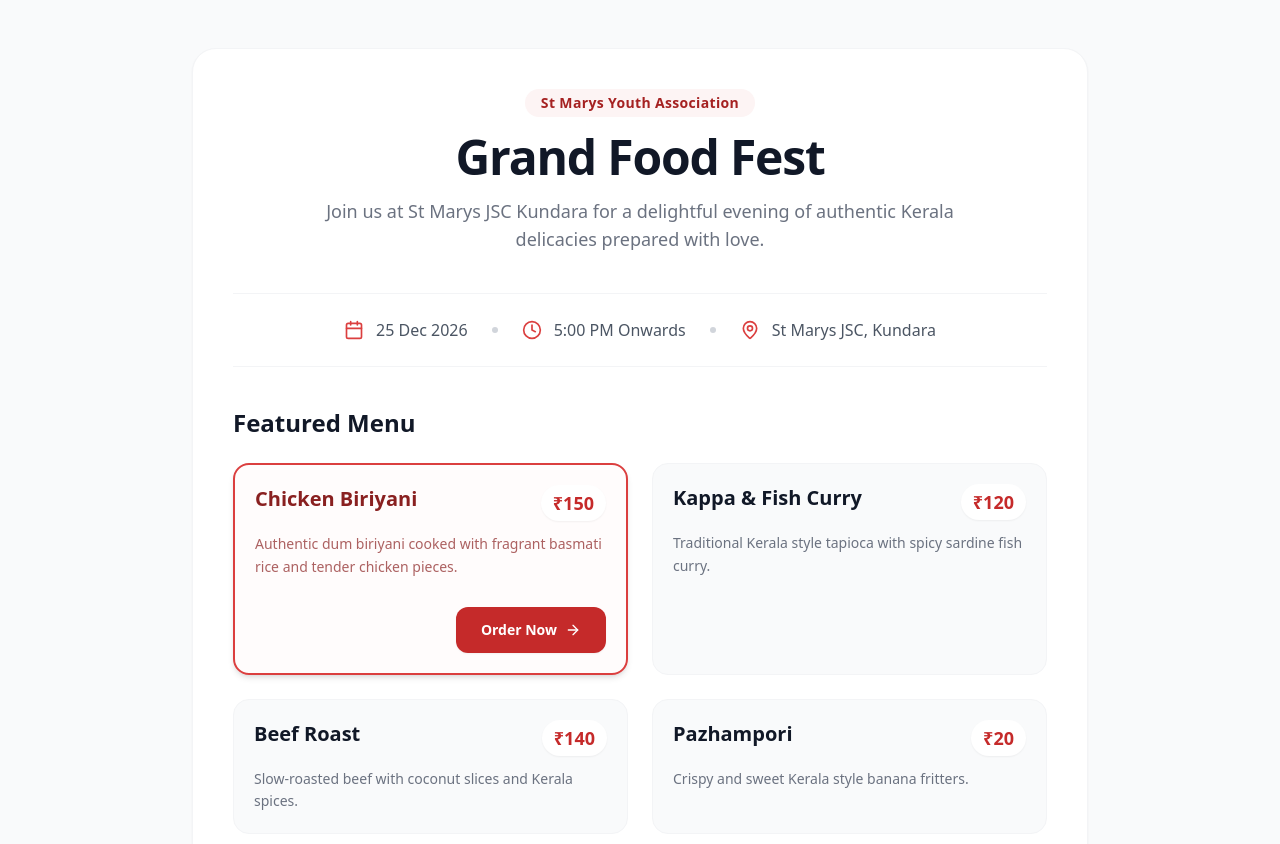
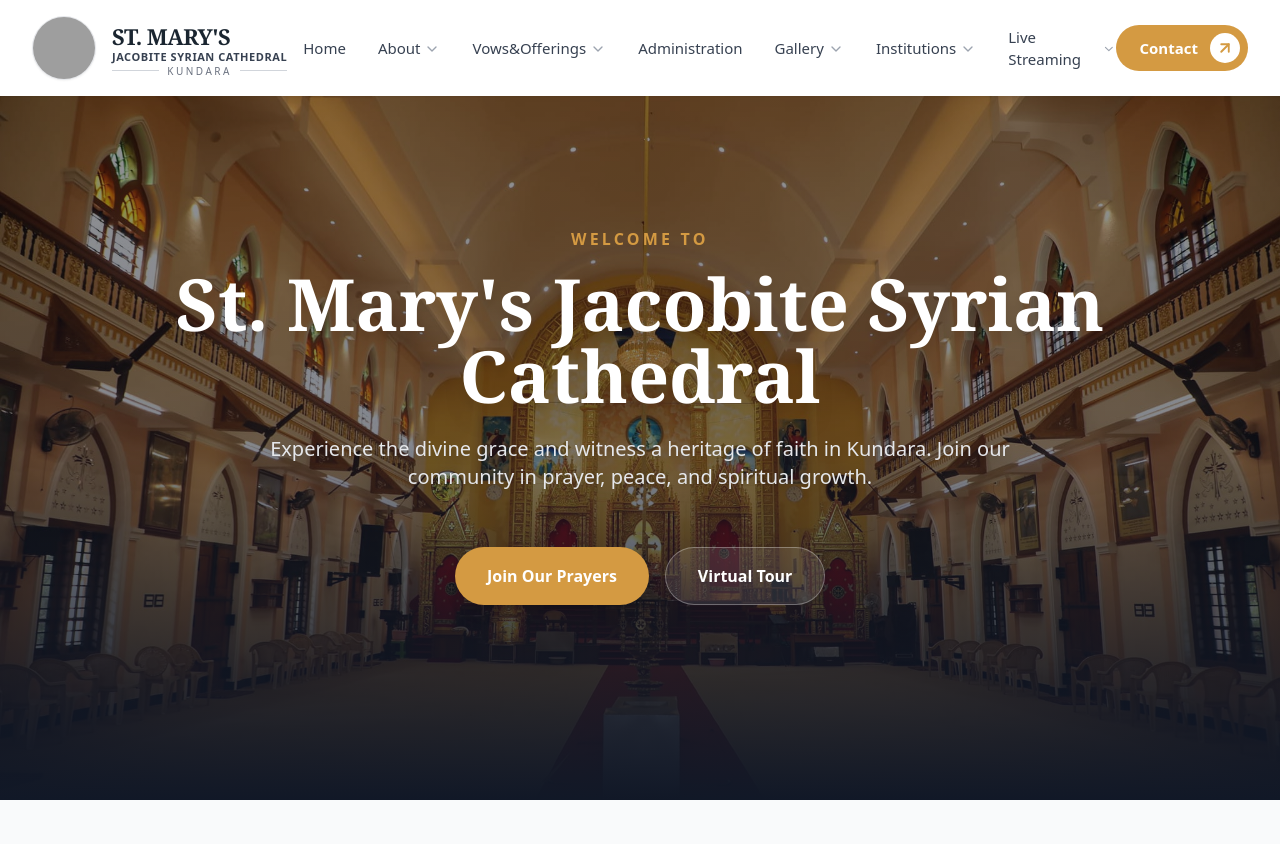
Before and after one commit to alanreji2004/stmarysjsckundara, a React (Vite) app: page / in a window 1280 px wide. Before the commit this address led to /foodfest. Shown: the top 844 px of the page. After the commit the page ends 800 px from the top, so only its background shows below. Built offline with nearby package versions, Linux system fonts and the light colour scheme; no server answers; grey boxes are pictures that could not be loaded.

Commit message:
initial home page

```diff
--- a/src/App.jsx
+++ b/src/App.jsx
@@ -1,6 +1,7 @@
 import { BrowserRouter as Router, Routes, Route, Navigate } from 'react-router-dom'
 import FoodFest from './pages/FoodFest'
 import OrderBiriyani from './pages/OrderBiriyani'
+import Home from './pages/Home'
 
 function App() {
   return (
@@ -8,7 +9,7 @@
       <div className="min-h-screen bg-gray-50 flex flex-col font-sans text-gray-900">
         <main className="flex-grow">
           <Routes>
-            <Route path="/" element={<Navigate to="/foodfest" replace />} />
+            <Route path="/" element={<Home />} />
             <Route path="/foodfest" element={<FoodFest />} />
             <Route path="/foodfest/orderbiriyani" element={<OrderBiriyani />} />
           </Routes>
--- /dev/null
+++ b/src/components/Navbar.jsx
@@ -0,0 +1,97 @@
+import React, { useState } from 'react';
+import { ChevronDown, ArrowUpRight, Menu, X } from 'lucide-react';
+import { Link } from 'react-router-dom';
+
+const NavItem = ({ title, hasDropdown }) => (
+  <div className="flex items-center gap-1 cursor-pointer hover:text-[#d49a42] transition-colors text-gray-700 font-medium text-[15px]">
+    {title}
+    {hasDropdown && <ChevronDown size={16} className="text-gray-400 mt-0.5" />}
+  </div>
+);
+
+const Navbar = () => {
+  const [isOpen, setIsOpen] = useState(false);
+
+  return (
+    <nav className="fixed w-full top-0 bg-white shadow-sm z-50">
+      <div className="max-w-[1400px] mx-auto px-4 md:px-8">
+        <div className="flex items-center justify-between h-24">
+
+          {/* Logo Section */}
+          <Link to="/" className="flex items-center gap-4 group">
+            <div className="w-16 h-16 rounded-full overflow-hidden bg-gray-100 flex-shrink-0 border shadow-sm">
+              <img
+                src="/src/assets/logo.png"
+                alt="Church Logo"
+                className="w-full h-full object-cover"
+                onError={(e) => {
+                  e.target.src = "https://ui-avatars.com/api/?name=St+Marys&background=f3f4f6&color=6b7280";
+                }}
+              />
+            </div>
+            <div className="flex flex-col justify-center translate-y-0.5">
+              <span className="font-bold text-xl md:text-[22px] text-[#1a2530] tracking-tight leading-none" style={{ fontFamily: 'Georgia, serif' }}>
+                ST. MARY'S
+              </span>
+              <span className="font-semibold text-[10px] md:text-[11px] text-gray-700 uppercase tracking-wider mt-1 leading-none">
+                Jacobite Syrian Cathedral
+              </span>
+              <div className="flex items-center justify-center mt-1 w-full gap-2">
+                <div className="h-[1px] bg-gray-300 flex-grow"></div>
+                <span className="font-medium text-[9px] md:text-[10px] text-gray-500 uppercase tracking-[0.25em] leading-none">
+                  Kundara
+                </span>
+                <div className="h-[1px] bg-gray-300 flex-grow"></div>
+              </div>
+            </div>
+          </Link>
+
+          {/* Desktop Navigation */}
+          <div className="hidden lg:flex flex-1 justify-center items-center xl:gap-8 gap-5 ml-4">
+            <NavItem title="Home" />
+            <NavItem title="About" hasDropdown />
+            <NavItem title="Vows&Offerings" hasDropdown />
+            <NavItem title="Administration" />
+            <NavItem title="Gallery" hasDropdown />
+            <NavItem title="Institutions" hasDropdown />
+            <NavItem title="Live Streaming" hasDropdown />
+          </div>
+
+          {/* Right Action Button & Mobile Toggle */}
+          <div className="flex items-center gap-4">
+            <button className="hidden sm:flex bg-[#d49a42] text-white pl-5 pr-2 py-2 rounded-full items-center gap-3 font-semibold hover:bg-[#c38a36] hover:shadow-md transition-all group">
+              <span className="text-[15px] pl-1">Contact</span>
+              <div className="bg-white text-[#d49a42] p-1.5 rounded-full group-hover:rotate-45 transition-transform duration-300">
+                <ArrowUpRight size={18} strokeWidth={2.5} />
+              </div>
+            </button>
+            <button
+              className="lg:hidden p-2 text-gray-600 hover:text-gray-900"
+              onClick={() => setIsOpen(!isOpen)}
+            >
+              {isOpen ? <X size={28} /> : <Menu size={28} />}
+            </button>
+          </div>
+        </div>
+      </div>
+
+      {/* Mobile Menu */}
+      {isOpen && (
+        <div className="lg:hidden absolute top-24 left-0 w-full bg-white shadow-lg border-t border-gray-100 py-4 px-6 flex flex-col gap-4 animate-fade-in">
+          <NavItem title="Home" />
+          <NavItem title="About" hasDropdown />
+          <NavItem title="Vows&Offerings" hasDropdown />
+          <NavItem title="Administration" />
+          <NavItem title="Gallery" hasDropdown />
+          <NavItem title="Institutions" hasDropdown />
+          <NavItem title="Live Streaming" hasDropdown />
+          <button className="w-full mt-4 bg-[#d49a42] text-white py-3 rounded-full flex justify-center items-center gap-2 font-semibold">
+            Contact <ArrowUpRight size={18} />
+          </button>
+        </div>
+      )}
+    </nav>
+  );
+};
+
+export default Navbar;
--- /dev/null
+++ b/src/pages/Home.jsx
@@ -0,0 +1,61 @@
+import React from 'react';
+import Navbar from '../components/Navbar';
+
+const Home = () => {
+  return (
+    <div className="min-h-screen bg-gray-50 flex flex-col relative w-full overflow-x-hidden">
+      <Navbar />
+
+      {/* Hero Section */}
+      <main className="flex-grow pt-24 relative flex items-center justify-center min-h-[100vh]">
+        {/* Background Image Container */}
+        {/* NOTE: Place your image inside src/assets and name it background.jpg, or adjust the path below */}
+        <div className="absolute inset-0 top-24 z-0 bg-gray-900">
+          <div
+            className="absolute inset-0 bg-cover bg-center bg-no-repeat opacity-80"
+            style={{
+              backgroundImage: "url('/src/assets/background.jpg')",
+            }}
+          />
+          {/* Gradient Overlay to ensure text readability */}
+          <div className="absolute inset-0 bg-gradient-to-t from-gray-900 via-gray-900/40 to-black/30" />
+        </div>
+
+        {/* Hero Content */}
+        <div className="relative z-10 text-center px-4 max-w-5xl mx-auto flex flex-col items-center mt-[-4rem]">
+          <span
+            className="text-[#d49a42] font-semibold tracking-[0.2em] uppercase text-sm md:text-base mb-4 animate-fade-in inline-block"
+            style={{ animationDelay: '0.1s', opacity: 0 }}
+          >
+            Welcome to
+          </span>
+          <h1
+            className="text-4xl md:text-6xl lg:text-7xl font-bold font-serif text-white mb-6 leading-tight animate-fade-in drop-shadow-xl"
+            style={{ animationDelay: '0.2s', opacity: 0 }}
+          >
+            St. Mary's Jacobite Syrian Cathedral
+          </h1>
+          <p
+            className="text-lg md:text-xl text-gray-200 mb-10 max-w-3xl mx-auto animate-fade-in font-light leading-relaxed drop-shadow-md"
+            style={{ animationDelay: '0.3s', opacity: 0 }}
+          >
+            Experience the divine grace and witness a heritage of faith in Kundara. Join our community in prayer, peace, and spiritual growth.
+          </p>
+          <div
+            className="flex flex-col sm:flex-row gap-4 animate-fade-in w-full sm:w-auto mt-4"
+            style={{ animationDelay: '0.4s', opacity: 0 }}
+          >
+            <button className="bg-[#d49a42] text-white px-8 py-4 rounded-full font-semibold hover:bg-[#c38a36] hover:-translate-y-1 transition-all shadow-lg flex items-center justify-center gap-2">
+              Join Our Prayers
+            </button>
+            <button className="bg-white/10 backdrop-blur-md text-white border border-white/30 px-8 py-4 rounded-full font-semibold hover:bg-white/20 hover:-translate-y-1 transition-all flex items-center justify-center gap-2">
+              Virtual Tour
+            </button>
+          </div>
+        </div>
+      </main>
+    </div>
+  );
+};
+
+export default Home;
```
Also changed, not shown: src/assets/background.jpg (added).
